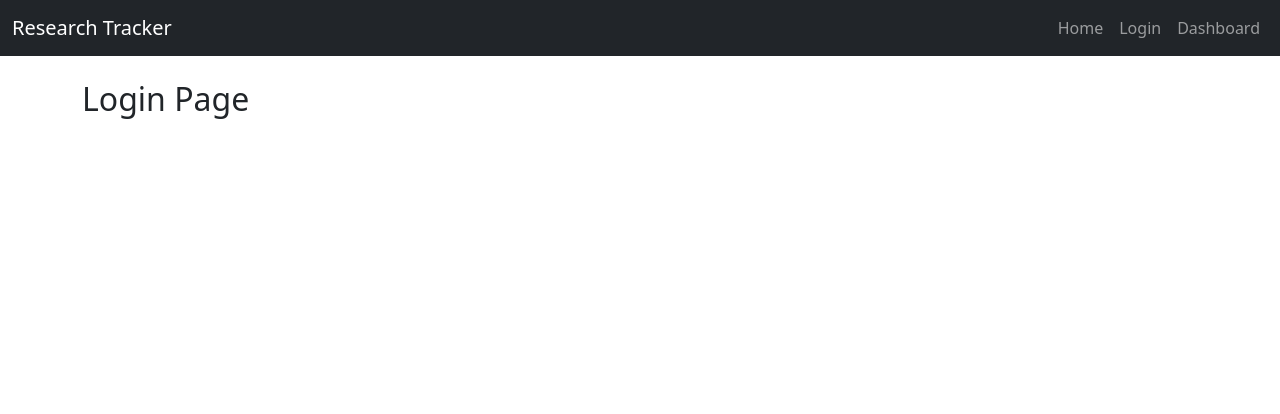
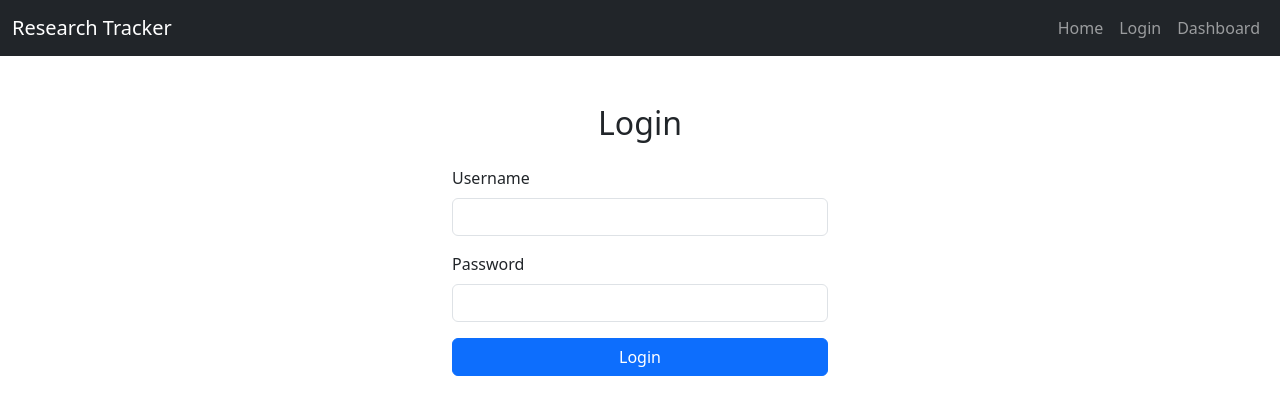
Before and after one commit to SachiraJayadewa/ResearchTrackerFrontEnd, a React (Create React App) app: page /login in a window 1280 px wide. Shown: the top 414 px of the page. Built offline with nearby package versions, Linux system fonts and the light colour scheme.

Commit message:
Implemented JWT-based login and connected frontend to backend API

```diff
--- a/src/pages/Login.tsx
+++ b/src/pages/Login.tsx
@@ -1,7 +1,63 @@
-import React from "react";
+import React, { useState } from "react";
+import axios from "axios";
+import { useNavigate } from "react-router-dom";
 
 const Login: React.FC = () => {
-  return <h2>Login Page</h2>;
+  const [username, setUsername] = useState("");
+  const [password, setPassword] = useState("");
+  const [error, setError] = useState("");
+  const navigate = useNavigate();
+
+  const handleLogin = async (e: React.FormEvent) => {
+    e.preventDefault();
+    try {
+      const response = await axios.post("http://localhost:8080/api/auth/login", {
+        username,
+        password,
+      });
+
+      if (response.data && typeof response.data === "string" && response.data.startsWith("ey")) {
+        localStorage.setItem("token", response.data); // store JWT
+        navigate("/dashboard"); // redirect after login
+      } else {
+        setError("Invalid username or password!");
+      }
+    } catch (err) {
+      setError("Login failed. Please check your credentials.");
+    }
+  };
+
+  return (
+    <div className="container mt-5" style={{ maxWidth: "400px" }}>
+      <h2 className="text-center mb-4">Login</h2>
+      {error && <div className="alert alert-danger">{error}</div>}
+      <form onSubmit={handleLogin}>
+        <div className="mb-3">
+          <label className="form-label">Username</label>
+          <input
+            type="text"
+            className="form-control"
+            value={username}
+            onChange={(e) => setUsername(e.target.value)}
+            required
+          />
+        </div>
+        <div className="mb-3">
+          <label className="form-label">Password</label>
+          <input
+            type="password"
+            className="form-control"
+            value={password}
+            onChange={(e) => setPassword(e.target.value)}
+            required
+          />
+        </div>
+        <button type="submit" className="btn btn-primary w-100">
+          Login
+        </button>
+      </form>
+    </div>
+  );
 };
 
 export default Login;
```
